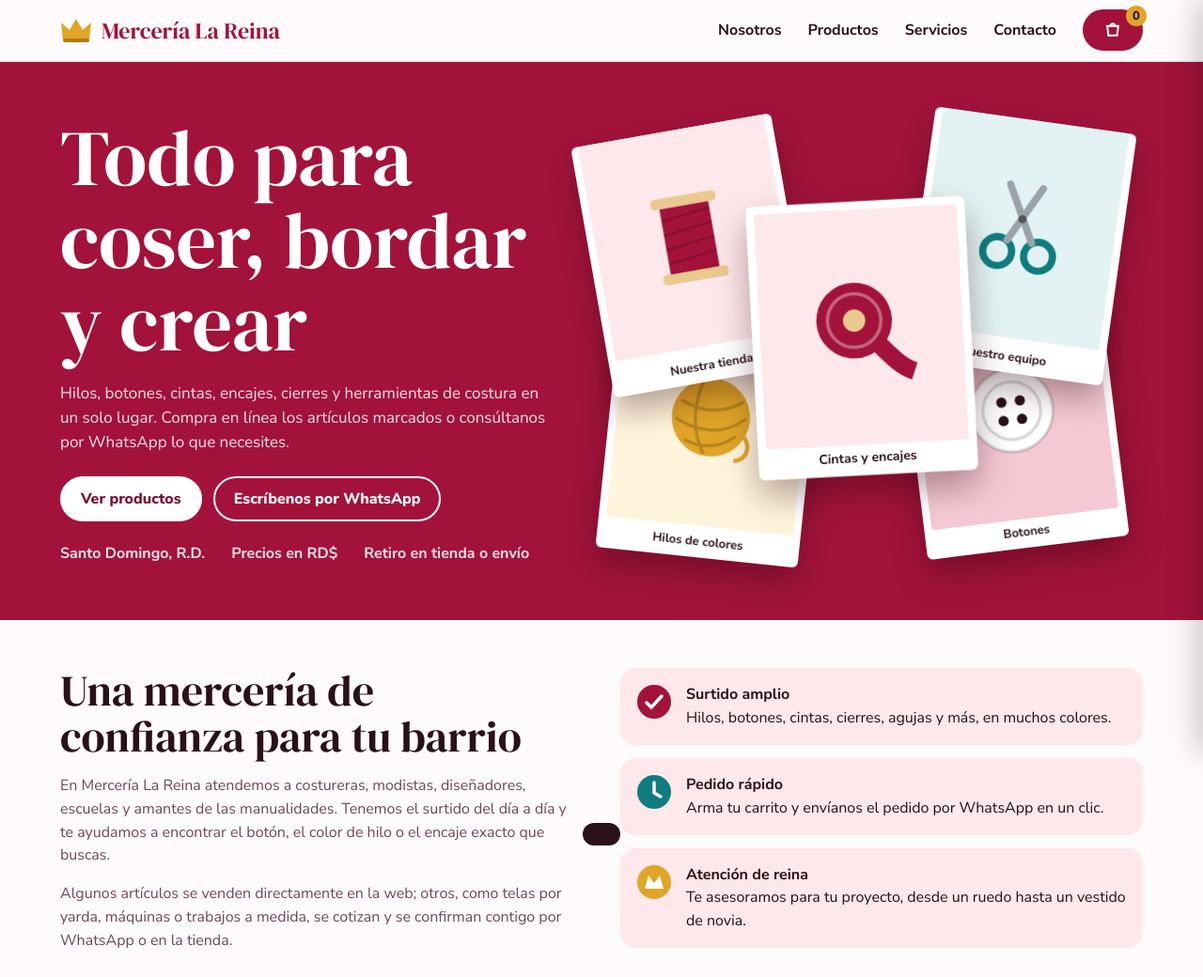
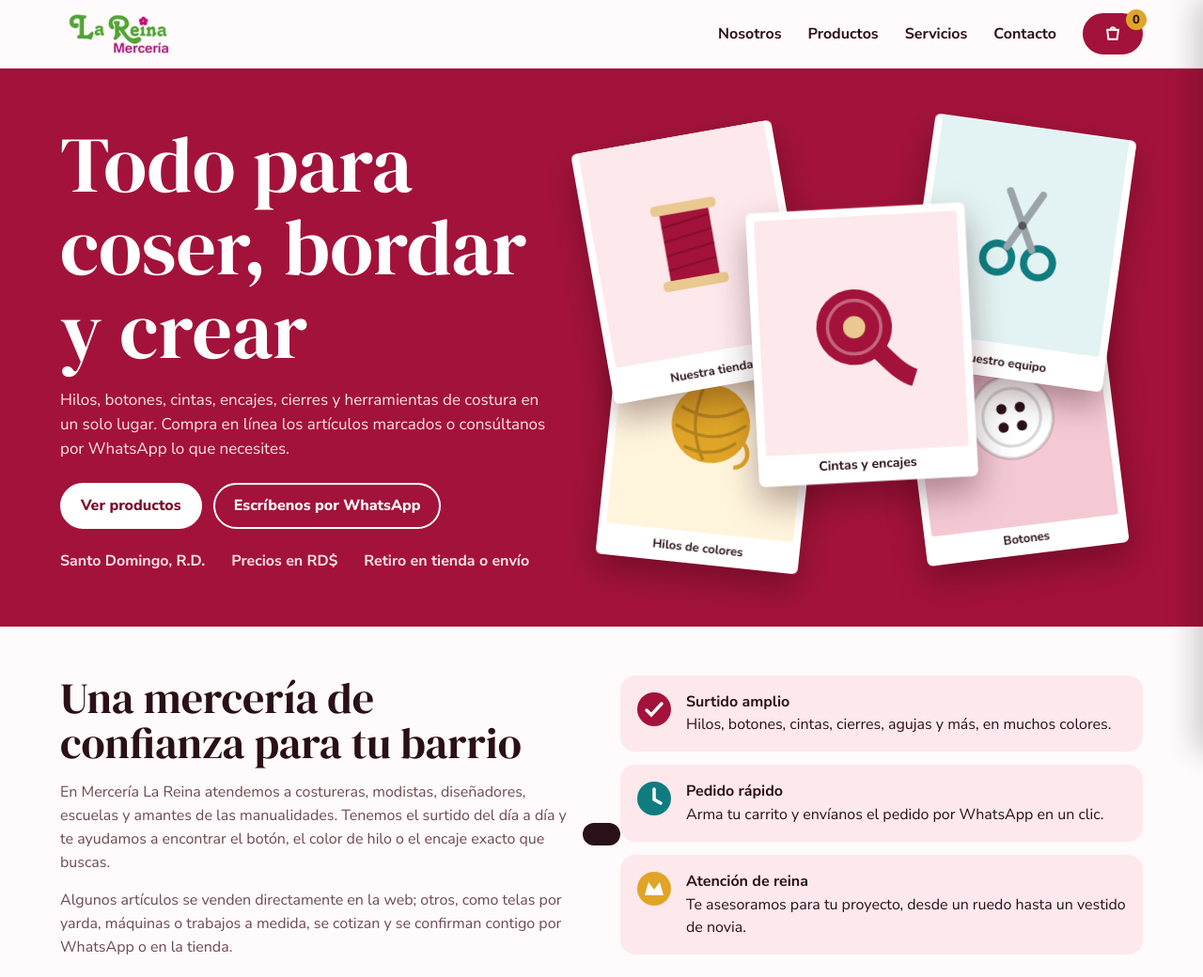
Before and after one commit to faregosoftware/mercerialareynawebpage, a plain HTML site: page index.html in a window 1280 px wide. Shown: the top 1040 px of the page at 94% size. Drawn offline with Linux system fonts and the light colour scheme.

Commit message:
Usar el logo de La Reina en la barra superior
Co-Authored-By: Claude Opus 5.5 <noreply@anthropic.com>
Claude-Session: https://claude.ai/code/session_012Fabfr48DPB5oYA7VywSHp

```diff
--- a/index.html
+++ b/index.html
@@ -4,6 +4,7 @@
 <meta charset="utf-8">
 <meta name="viewport" content="width=device-width, initial-scale=1">
 <title>Mercería La Reina</title>
+<link rel="icon" href="logo.png">
 <link rel="preconnect" href="https://fonts.googleapis.com">
 <link href="https://fonts.googleapis.com/css2?family=DM+Serif+Display&family=Nunito+Sans:wght@400;600;700;800&display=swap" rel="stylesheet">
 <style>
@@ -37,7 +38,8 @@ button{cursor:pointer}
 /* barra */
 header{position:sticky;top:0;z-index:20;background:color-mix(in srgb,var(--bg) 92%,transparent);backdrop-filter:blur(8px);border-bottom:1px solid var(--line)}
 .bar{display:flex;align-items:center;gap:16px;padding:10px max(5vw,16px);max-width:1340px;margin:0 auto}
-.logo{display:flex;align-items:center;gap:10px;text-decoration:none;font-family:"DM Serif Display",serif;font-size:24px;color:var(--red);white-space:nowrap}
+.logo{display:flex;align-items:center;text-decoration:none;flex:none}
+.logo img{display:block;height:52px;width:auto;border-radius:10px;padding:2px 6px;background:light-dark(transparent,#fff)}
 nav{display:flex;gap:4px;margin-inline-start:auto;flex-wrap:wrap}
 nav a{text-decoration:none;font-weight:700;padding:10px 12px;border-radius:999px}
 nav a:hover{background:var(--blush)}
@@ -130,10 +132,7 @@ form.co input,form.co select,form.co textarea{padding:10px 12px;border-radius:12
 <body>
 <header>
   <div class="bar">
-    <a class="logo" href="#inicio" aria-label="Mercería La Reina, inicio">
-      <svg width="34" height="28" viewBox="0 0 34 28" aria-hidden="true"><path d="M3 24 L1 6 L10 14 L17 2 L24 14 L33 6 L31 24 Z" fill="#e0a526"/><rect x="3" y="23" width="28" height="4" rx="2" fill="#b07a10"/></svg>
-      Mercería La Reina
-    </a>
+    <a class="logo" href="#inicio"><img src="logo.png" alt="La Reina Mercería" width="132" height="56"></a>
     <nav aria-label="Principal">
       <a href="#nosotros">Nosotros</a><a href="#productos">Productos</a><a href="#servicios">Servicios</a><a href="#contacto">Contacto</a>
     </nav>
```
Also changed, not shown: logo.png (added).
